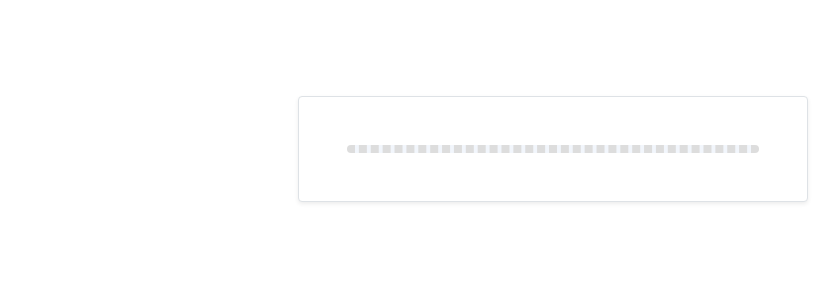
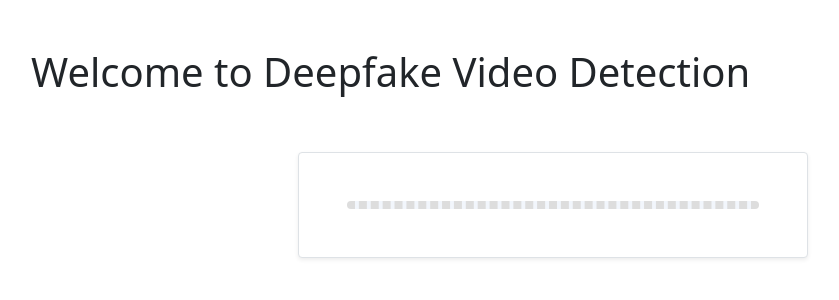
Before and after one commit to govindamandal/DeepfakeApp, a Flask app: page / in a window 1280 px wide. Shown: the part 104-404 px from the top of the page, without its empty margins (87-926 px from the left). Run offline with Flask 3, Linux system fonts and the light colour scheme; some libraries are stand-ins or nearby versions.

```diff
--- a/FlaskApp/requirements.txt
+++ b/FlaskApp/requirements.txt
@@ -1,2 +1,4 @@
 Flask
 dnspython
+torch
+torchvision
--- a/FlaskApp/templates/index.html
+++ b/FlaskApp/templates/index.html
@@ -1,5 +1,6 @@
 {% extends 'base.html' %} {% block content %}
 <div class="container p-5">
+    <h1>Welcome to Deepfake Video Detection</h1>
     <div class="row">
         <div class="col-md-3"></div>
         <div class="col-md-6 mt-5">
```
Also changed, not shown: 3 other files. Lines whose indentation alone changed are shown as unchanged.
